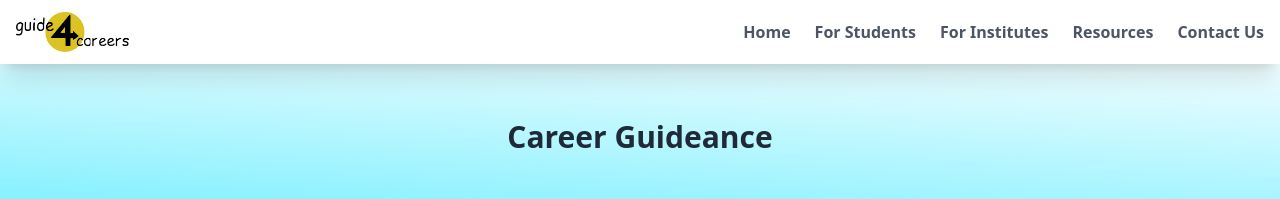
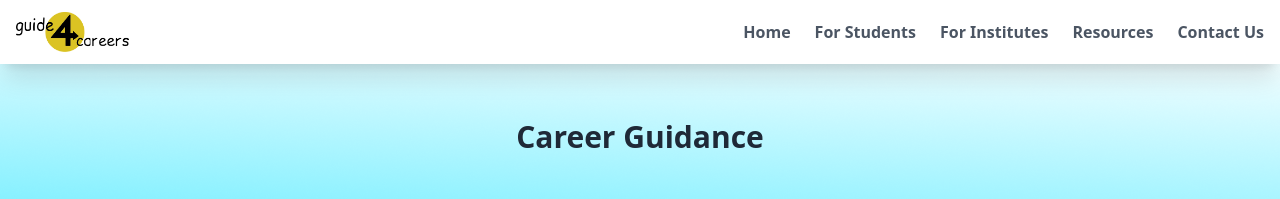
Before and after one commit to Team-Engineers/Guide4Careers2.0, a React (Vite) app: page /resources in a window 1280 px wide. Shown: the top 199 px of the page. Built offline with nearby package versions, Linux system fonts and the light colour scheme.

Commit message:
Update Hero1.jsx (#5)

```diff
--- a/src/components/resources/Hero1.jsx
+++ b/src/components/resources/Hero1.jsx
@@ -7,7 +7,7 @@ const Hero1 = () => {
             <div className='min-h-[50vh] relative max-md:mb-10 pb-20 flex justify-center items-center ' >
                 <img className='w-screen  -z-0' src={hero} alt="" />
                 <h1 className='flex absolute justify-center mb-20  z-10 font-bold text-3xl items-center'>
-                    Career Guideance
+                    Career Guidance
                 </h1>
                 <h1 className='flex absolute justify-center  md:bottom-[100px] bottom-[110px]  text-center z-10 font-bold text-xl items-center'>
                     What new areas of expertise can I be trained on to be more helpful?
```
